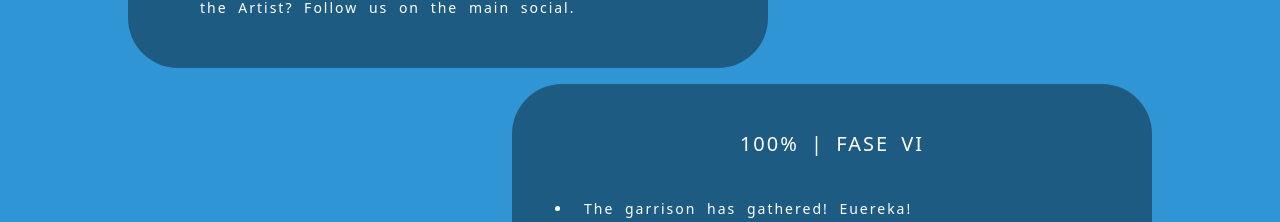
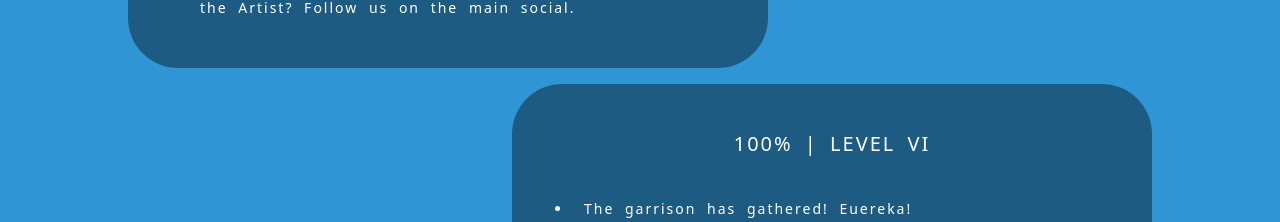
Before and after one commit to alessio982019/Web3-Miting-App, a React (Create React App) app: page / in a window 1280 px wide. Shown: the part 8680-8902 px from the top of the page. Built offline with nearby package versions, Linux system fonts and the light colour scheme.

Commit message:
Changed site name

```diff
--- a/src/components/greenMap.js
+++ b/src/components/greenMap.js
@@ -114,7 +114,7 @@ What will it be? Who will be the Artist? Follow us on the main social.
                 <Slide right>
                 <div className="ml-auto px-1 pt-5">
 
-                    <h3>100% | FASE VI</h3>
+                    <h3>100% | LEVEL VI</h3>
                     <p>
                     <ul className="text-start">
                             <li>
```
